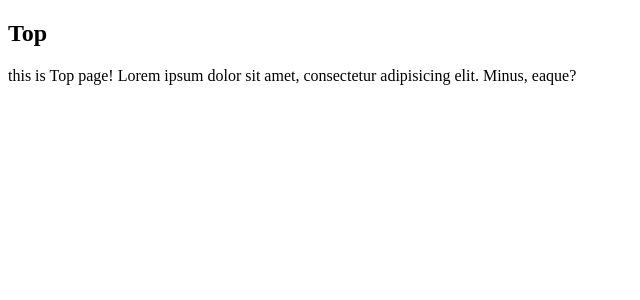
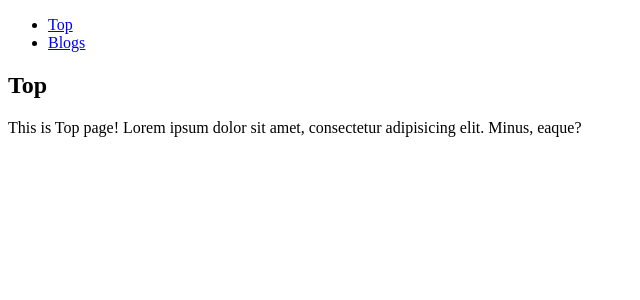
Before and after one commit to oyama919/react20180105, a React (Create React App) app: page / in a window 1280 px wide. Shown: the top 300 px of the page, without its empty margins (0-640 px from the left). Built offline with nearby package versions, Linux system fonts and the light colour scheme.

Commit message:
add Link and fix Typo

```diff
--- a/src/App.js
+++ b/src/App.js
@@ -4,6 +4,10 @@ import { BrowserRouter, Route, Link } from 'react-router-dom'
 const App = () => (
   <BrowserRouter>
     <div>
+      <ul>
+        <li><Link to='/'>Top</Link></li>
+        <li><Link to='blogs'>Blogs</Link></li>
+      </ul>
       <Route exact path='/' component={Top} />
       <Route path='/blogs' component={Blogs} />
     </div>
@@ -13,7 +17,7 @@ const App = () => (
 const Top = () => (
   <div>
     <h2>Top</h2>
-    <p>this is Top page! Lorem ipsum dolor sit amet, consectetur adipisicing elit. Minus, eaque?</p>
+    <p>This is Top page! Lorem ipsum dolor sit amet, consectetur adipisicing elit. Minus, eaque?</p>
   </div>
 )
 const Blogs = () => (
```
